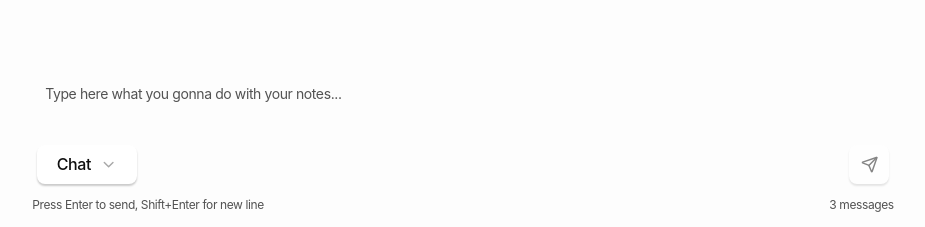
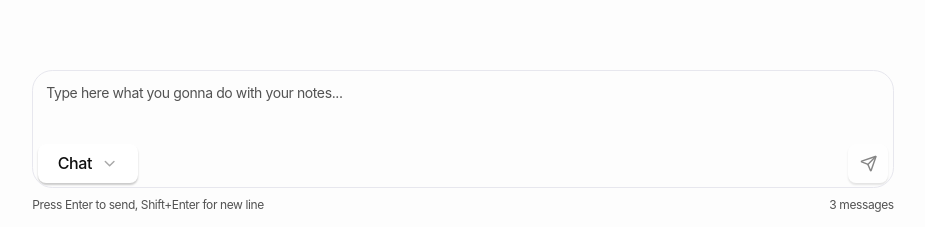
Before and after one commit to Superb-Team/atok-ai, a React app: page / in a window 1280 px wide. Shown: the part 570-797 px from the top of the page, without its empty margins (177-1102 px from the left). Built offline with nearby package versions, Linux system fonts and the light colour scheme; the HTML template or start-up script is replaced by a standard one.

Commit message:
fix: enhance styling for prompt input components and toolbar for better visibility in dark mode

```diff
--- a/src/components/ui/shadcn-io/ai/prompt-input.tsx
+++ b/src/components/ui/shadcn-io/ai/prompt-input.tsx
@@ -24,7 +24,7 @@ export type PromptInputProps = HTMLAttributes<HTMLFormElement>;
 export const PromptInput = ({ className, ...props }: PromptInputProps) => (
   <form
     className={cn(
-      'w-full',
+      'w-full divide-y overflow-hidden rounded-md border bg-background',
       className
     )}
     {...props}
@@ -187,6 +187,7 @@ export const PromptInputModelSelectTrigger = ({
     className={cn(
       'border-none bg-transparent font-medium text-muted-foreground shadow-none transition-colors',
       'hover:bg-transparent hover:text-foreground [&[aria-expanded="true"]]:bg-transparent [&[aria-expanded="true"]]:text-foreground',
+      'dark:bg-transparent dark:hover:bg-transparent',
       className
     )}
     {...props}
--- a/src/searchAI/page.tsx
+++ b/src/searchAI/page.tsx
@@ -194,7 +194,7 @@ export default function AIChatInterface() {
               disabled={!input.trim() || status !== "ready"}
               status={status}
               variant="ghost"
-              className="text-foreground hover:text-foreground/80 hover:bg-transparent"
+              className="bg-transparent hover:bg-transparent text-foreground hover:text-foreground/80 dark:bg-transparent dark:hover:bg-transparent"
             />
           </PromptInputToolbar>
         </PromptInput>
```
